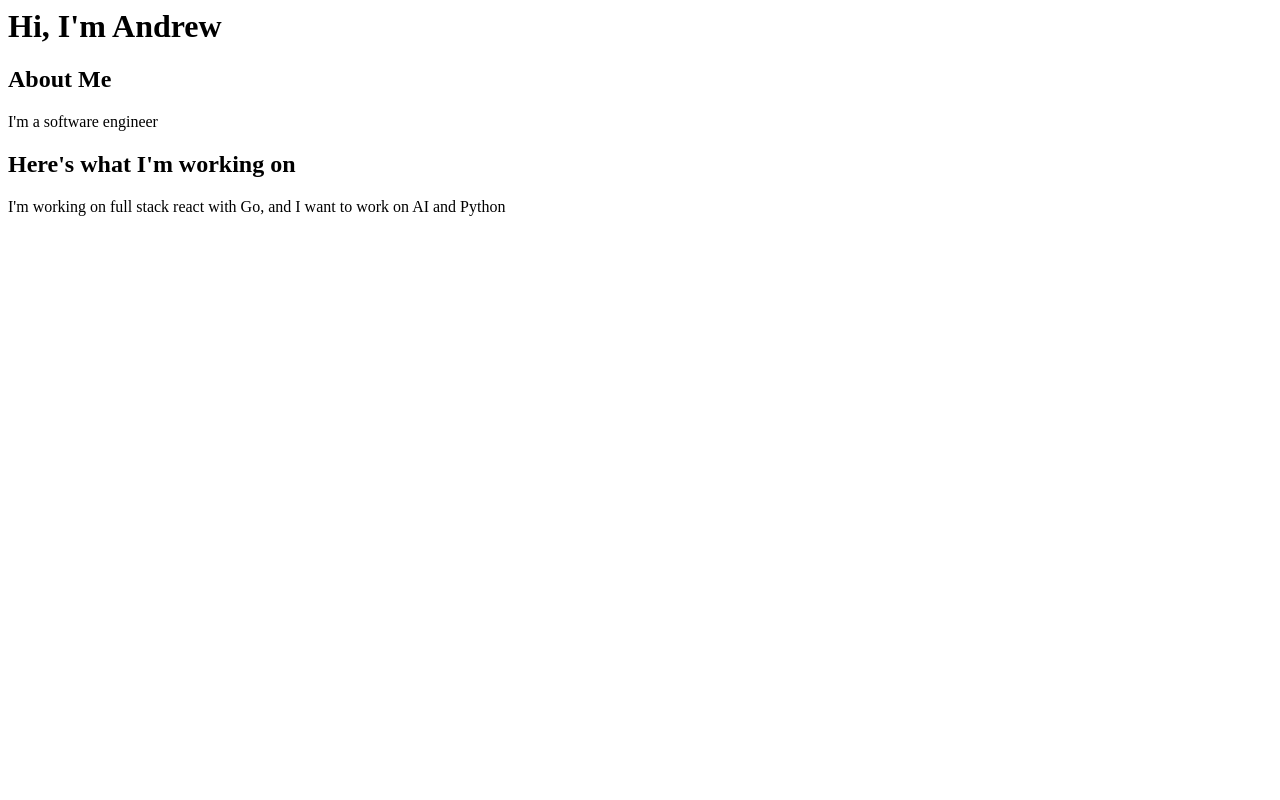
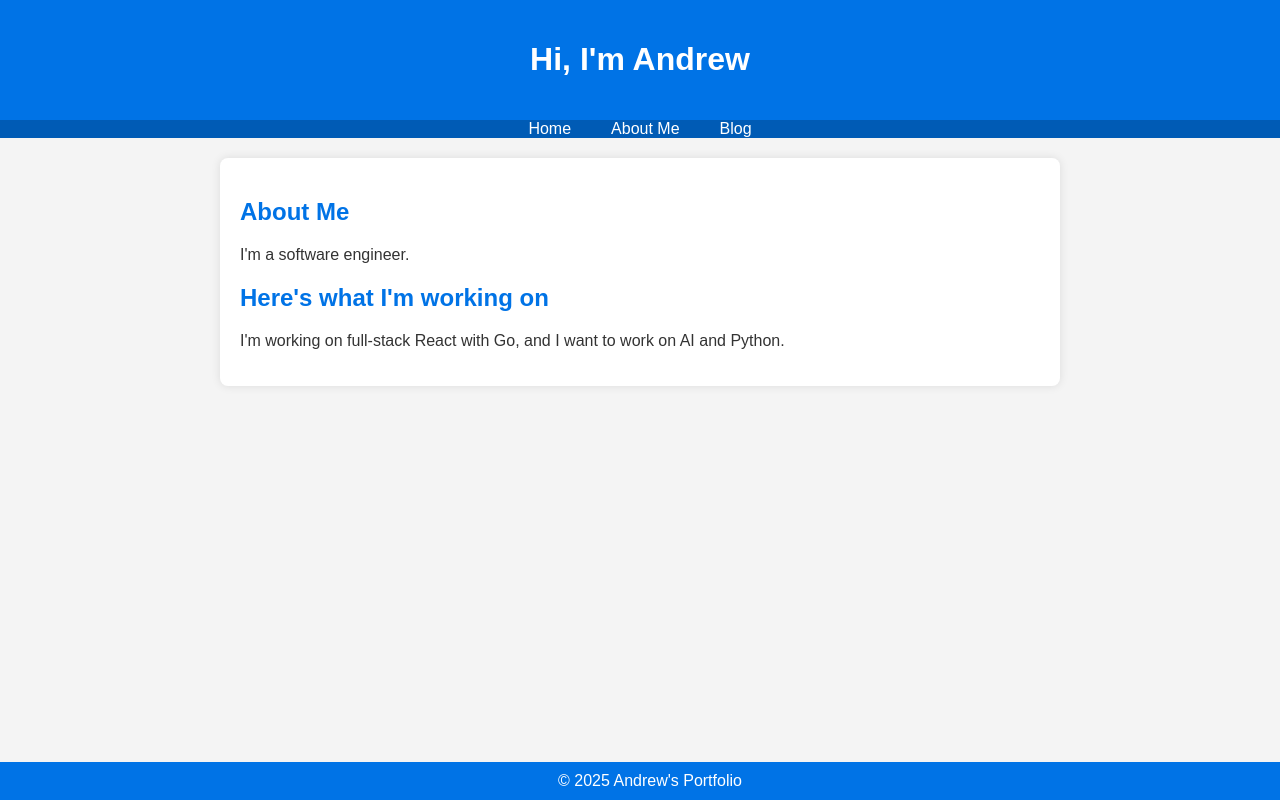
Before and after one commit to as-beaulieu/personal-website, a plain HTML site: page index.html in a window 1280 px wide. Drawn offline with Linux system fonts and the light colour scheme.

Commit message:
navbar on index, styles, pages for bio and blog

```diff
--- a/index.html
+++ b/index.html
@@ -1,19 +1,32 @@
-<html>
-    <h1>
-        Hi, I'm Andrew
-    </h1>
-    <body>
-        <h2>
-            About Me
-        </h2>
-        <p>
-            I'm a software engineer
-        </p>
-        <h2>
-            Here's what I'm working on
-        </h2>
-        <p>
-            I'm working on full stack react with Go, and I want to work on AI and Python
-        </p>
-    </body>
+<!DOCTYPE html>
+<html lang="en">
+<head>
+    <meta charset="UTF-8" />
+    <meta name="viewport" content="width=device-width, initial-scale=1.0"/>
+    <title>Andrew's Portfolio</title>
+    <!-- Link to your external stylesheet -->
+    <link rel="stylesheet" href="styles.css" />
+</head>
+<body>
+    <header>
+        <h1>Hi, I'm Andrew</h1>
+    </header>
+    <nav>
+        <ul>
+            <li><a href="index.html">Home</a></li>
+            <li><a href="bio.html">About Me</a></li>
+            <li><a href="blog.html">Blog</a></li>
+        </ul>
+    </nav>
+    <div class="container">
+
+        <h2>About Me</h2>
+        <p>I'm a software engineer.</p>
+        <h2>Here's what I'm working on</h2>
+        <p>I'm working on full-stack React with Go, and I want to work on AI and Python.</p>
+    </div>
+    <footer>
+        &copy; 2025 Andrew's Portfolio
+    </footer>
+</body>
 </html>
--- /dev/null
+++ b/styles.css
@@ -0,0 +1,67 @@
+/* styles.css */
+
+/* GLOBAL STYLES */
+body {
+    font-family: Arial, sans-serif;
+    margin: 0;
+    padding: 0;
+    background-color: #f4f4f4;
+    color: #333;
+  }
+
+  /* HEADER */
+  header {
+    background: #0073e6;
+    color: white;
+    padding: 20px;
+    text-align: center;
+  }
+
+  /* NAVIGATION BAR */
+  nav ul {
+    list-style: none;
+    display: flex;
+    justify-content: center;
+    padding: 0;
+    margin: 0;
+    background: #005bb5;
+  }
+  nav li {
+    margin: 0 10px;
+  }
+  nav a {
+    color: white;
+    text-decoration: none;
+    padding: 10px;
+  }
+  nav a:hover {
+    background: #004399;
+    border-radius: 4px;
+  }
+
+  /* MAIN CONTAINER */
+  .container {
+    width: 80%;
+    max-width: 800px;
+    margin: 20px auto;
+    background: white;
+    padding: 20px;
+    border-radius: 8px;
+    box-shadow: 0 0 10px rgba(0,0,0,0.1);
+  }
+
+  /* FOOTER */
+  footer {
+    text-align: center;
+    padding: 10px;
+    background: #0073e6;
+    color: white;
+    position: fixed;
+    bottom: 0;
+    width: 100%;
+  }
+
+  /* HEADINGS */
+  h2 {
+    color: #0073e6;
+  }
```
Also changed, not shown: bio.html (added, +33 -0 lines), blog.html (added).
